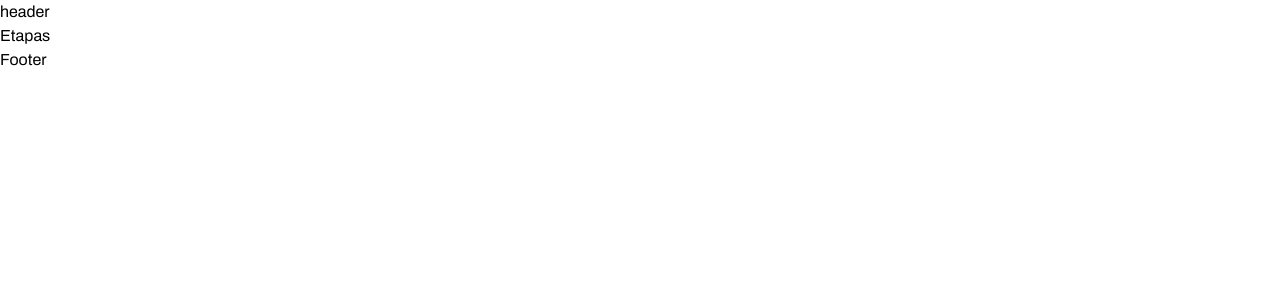
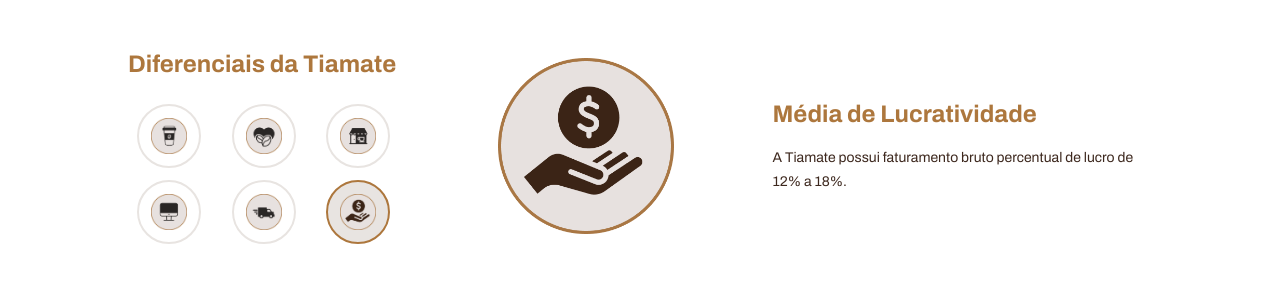
Before and after one commit to Brunlps/react-tiamate, a React (Vite) app: page / in a window 1280 px wide. Shown: the top 300 px of the page. Built offline with nearby package versions, Linux system fonts and the light colour scheme.

Commit message:
atualizacoes

```diff
--- a/package.json
+++ b/package.json
@@ -32,6 +32,6 @@
     "eslint-plugin-react-hooks": "^7.1.1",
     "eslint-plugin-react-refresh": "^0.5.6",
     "globals": "^17.12.0",
-    "vite": "^8.3.0"
+    "vite": "^8.3.5"
   }
 }
--- a/src/App.jsx
+++ b/src/App.jsx
@@ -1,11 +1,7 @@
-import Rotas from "./routes/Rotas";
+import Diferenciais from "./components/Diferenciais";
 
-const App = () => {
-  return (
-    <>
-      <Rotas />
-    </>
-   );
+function App() {
+  return <Diferenciais />;
 }
 
 export default App;
--- a/src/components/Diferenciais.jsx
+++ b/src/components/Diferenciais.jsx
@@ -39,33 +39,59 @@
 ];
 
 const Diferenciais = () => {
-    const [selecionado, setSelecionado] = useState(0);
+    const [selecionado, setSelecionado] = useState(5);
 
     return (
-        <section>
-            <h2>Diferenciais da Tiamate</h2>
+        <section className="w-full bg-white px-4 py-8 sm:px-6 sm:py-10 md:px-12 md:py-12">
+            <div className="mx-auto grid w-full max-w-5xl grid-cols-1 items-center gap-8 md:grid-cols-[1fr_1.2fr_1.4fr] md:gap-6">
 
                 <div>
+                    <h2 className="mb-6 text-2xl font-bold text-[#AD773D]">
+                        Diferenciais da Tiamate
+                    </h2>
+                    <div className="grid grid-cols-3 gap-3 sm:grid-cols-3">
+
                         {diferenciais.map((item, indice) => (
                             <button
                                 key={item.titulo}
                                 onClick={() => setSelecionado(indice)}
                                 aria-label={item.titulo}
+                                className={`flex h-14 w-14 items-center justify-center justify-self-center rounded-full border-2 transition sm:h-16 sm:w-16 ${selecionado === indice
+                                        ? "border-[#AD773D] bg-[#E8E4E1]"
+                                        : "border-[#E8E4E1] bg-white hover:border-[#AD773D]"
+                                    }`}
                             >
-                        <img src={item.imagem} alt="" />
+                                <img
+                                    src={item.imagem}
+                                    alt=""
+                                    className="h-9 w-9 object-contain"
+                                />
                             </button>
                         ))}
                     </div>
+                </div>
 
-            <div>
+                <div className="flex justify-center">
+                    {/* Borda extra removida daqui: mantido apenas o tamanho do bloco */}
+                    <div className="flex h-36 w-36 items-center justify-center sm:h-44 sm:w-44">
                         <img
                             src={diferenciais[selecionado].imagem}
                             alt={diferenciais[selecionado].titulo}
+                            className="h-full w-full object-contain"
                         />
+                    </div>
+                </div>
 
-                <h3>{diferenciais[selecionado].titulo}</h3>
+                <div className="text-[#3D281E]">
+                    <h3 className="mb-4 text-2xl font-bold text-[#AD773D]">
+                        {diferenciais[selecionado].titulo}
+                    </h3>
 
-                <p>{diferenciais[selecionado].descricao}</p>
+                    <p className="text-sm leading-6">
+                        {diferenciais[selecionado].descricao}
+                    </p>
+                </div>
+
             </div>
         </section>
     );
```
Also changed, not shown: 1 other file (tests, documents, lock files or other folders). Lines whose indentation alone changed are shown as unchanged.
